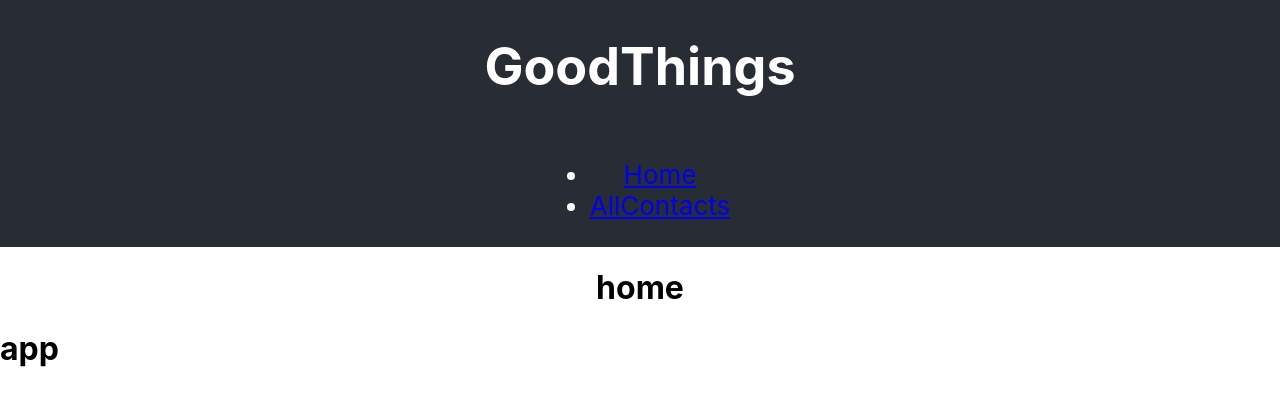
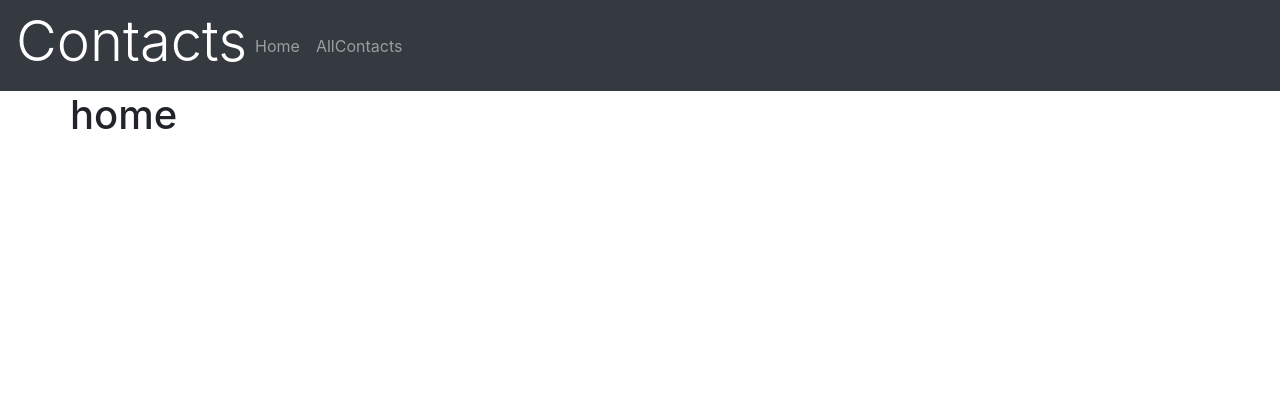
Before and after one commit to JeffACate/Inventory_Project, a React (Create React App) app in the folder src/client/app/: page / in a window 1280 px wide. Shown: the top 406 px of the page. Built offline with nearby package versions, Linux system fonts and the light colour scheme.

Commit message:
Bootstrap implemented. Navigation and routing styled.

```diff
--- a/src/client/app/package.json
+++ b/src/client/app/package.json
@@ -6,6 +6,7 @@
     "@testing-library/jest-dom": "^4.2.4",
     "@testing-library/react": "^9.5.0",
     "@testing-library/user-event": "^7.2.1",
+    "bootstrap": "^4.5.0",
     "concurrently": "^5.2.0",
     "react": "^16.13.1",
     "react-dom": "^16.13.1",
--- a/src/client/app/public/index.html
+++ b/src/client/app/public/index.html
@@ -1,10 +1,12 @@
 <!DOCTYPE html>
 <html lang="en">
   <head>
+    <link rel="stylesheet" href="https://stackpath.bootstrapcdn.com/bootstrap/4.5.0/css/bootstrap.min.css" integrity="sha384-9aIt2nRpC12Uk9gS9baDl411NQApFmC26EwAOH8WgZl5MYYxFfc+NcPb1dKGj7Sk" crossorigin="anonymous">
     <meta charset="utf-8" />
     <link rel="icon" href="%PUBLIC_URL%/favicon.ico" />
     <meta name="viewport" content="width=device-width, initial-scale=1" />
     <meta name="theme-color" content="#000000" />
+    <meta name="viewport" content="width=device-width, initial-scale=1, shrink-to-fit=no">
     <meta
       name="description"
       content="Web site created using create-react-app"
@@ -39,5 +41,9 @@
       To begin the development, run `npm start` or `yarn start`.
       To create a production bundle, use `npm run build` or `yarn build`.
     -->
+    <script src="https://code.jquery.com/jquery-3.5.1.slim.min.js" integrity="sha384-DfXdz2htPH0lsSSs5nCTpuj/zy4C+OGpamoFVy38MVBnE+IbbVYUew+OrCXaRkfj" crossorigin="anonymous"></script>
+    <script src="https://cdn.jsdelivr.net/npm/popper.js@1.16.0/dist/umd/popper.min.js" integrity="sha384-Q6E9RHvbIyZFJoft+2mJbHaEWldlvI9IOYy5n3zV9zzTtmI3UksdQRVvoxMfooAo" crossorigin="anonymous"></script>
+    <script src="https://stackpath.bootstrapcdn.com/bootstrap/4.5.0/js/bootstrap.min.js" integrity="sha384-OgVRvuATP1z7JjHLkuOU7Xw704+h835Lr+6QL9UvYjZE3Ipu6Tp75j7Bh/kR0JKI" crossorigin="anonymous"></script>
   </body>
+
 </html>
--- a/src/client/app/src/App.css
+++ b/src/client/app/src/App.css
@@ -1,31 +1,62 @@
-.App {
-  text-align: center;
+* {
+  margin: 0;
+  padding: 0;
 }
+
+.App-navBar {
+  background-color: rgb(11, 115, 119);
+  font-size: 1.125em;
+  border: .5em groove red;
+  height: 10vmax;
+  display: flex;
+  flex-direction: column;
+  justify-content: center;
+}
+
+/*
+  rgb (13, 160, 165);
+ */
+
+.App-navBar-title {
+  border: 2px groove white;
+  width: 33%;
+  flex-direction: column;
+  align-items: flex-start;
+  padding-left: 2em;
+
+}
+ .App-navBar-links ul{
+   border: 2em groovy black;
+   width: 33%;
+   flex-direction: column;
+   align-items: flex-start;
+}
+.App-navBar-links ul li{
+  border: dashed orange;
+  width: 20%;
+  padding: 0 1em;
+}
+
+.center {
+  display: flex;
+  flex-direction: column;
+  align-items: center;
+}
+.inline{
+  display:inline;
+}
+
+
+
+
+
+/*
+*   SPINNING LOGO
+*********************** *************************
 
 .App-logo {
   height: 40vmin;
   pointer-events: none;
-}
-
-@media (prefers-reduced-motion: no-preference) {
-  .App-logo {
-    animation: App-logo-spin infinite 20s linear;
-  }
-}
-
-.App-header {
-  background-color: #282c34;
-  min-height: 5vh;
-  display: flex;
-  flex-direction: column;
-  align-items: center;
-  justify-content: center;
-  font-size: calc(10px + 2vmin);
-  color: white;
-}
-
-.App-link {
-  color: #61dafb;
 }
 
 @keyframes App-logo-spin {
@@ -36,3 +67,11 @@
     transform: rotate(360deg);
   }
 }
+
+@media (prefers-reduced-motion: no-preference) {
+  .App-logo {
+    animation: App-logo-spin infinite 20s linear;
+  }
+}
+
+****************************************************/
--- a/src/client/app/src/App.js
+++ b/src/client/app/src/App.js
@@ -4,10 +4,7 @@ import './App.css';
 
 function App() {
   return (
-    <div>
       <NavBar />
-      <h1>app</h1>
-    </div>
   );
 }
 
--- a/src/client/app/src/components/AllContacts.js
+++ b/src/client/app/src/components/AllContacts.js
@@ -1,5 +1,5 @@
 import React, { useEffect, useState }  from 'react';
-// import NavBar from './NavBar';
+import Contact from '../models/Contact';
 
 export default function AllContacts() {
     const [contacts, getContacts] = useState(null);
@@ -20,19 +20,21 @@ export default function AllContacts() {
 
     }, []);
 
-    if(!contacts) return (
-        <div>
-            {/* <NavBar /> */}
+    if(contacts == null) {
+        return (
+        <>
             <h1>AllContacts.js rendered with NO Data!!</h1>
-        </div>
-    )
+        </>
+
+
+    )}else{
+
 
     return (
         <>
-        {/* <NavBar /> */}
         <div>
             <h1>"Hello World" from AllContacts.js</h1>
         </div>
         </>
-    )
+    )}
 }
--- a/src/client/app/src/components/Home.js
+++ b/src/client/app/src/components/Home.js
@@ -1,9 +1,9 @@
 import React from 'react';
-import NavBar from './NavBar';
 
 export default function Home() {
     return (
-        // <NavBar/>
-        <h1>home </h1>
+        <div className="row">
+            <h1>home </h1>
+        </div>
     );
 }
--- a/src/client/app/src/components/NavBar.js
+++ b/src/client/app/src/components/NavBar.js
@@ -1,5 +1,5 @@
 import React from "react";
-import { BrowserRouter, Link, Route } from "react-router-dom";
+import { BrowserRouter, Link, Route, Router } from "react-router-dom";
 import AllContacts from "./AllContacts";
 import Home from "./Home";
 
@@ -7,26 +7,71 @@ import Home from "./Home";
 
 export default function NavBar() {
     return (
-    <BrowserRouter>
-        <div className="App">
-          <header className="App-header">
-            <h1>GoodThings</h1>
-            <ul>
-              <li>
-                <Link to="/">Home</Link>
-              </li>
-              <li>
-                <Link to="/AllContacts">AllContacts</Link>
-              </li>
-            </ul>
-          </header>
-          <main>
-            <Route exact path="/">
-            </Route>
+      <>
+      <BrowserRouter>
+          <nav className="navbar navbar-expand-lg navbar-dark bg-dark">
+            <h2 className="nav-brand display-4 text-white">Contacts</h2>
+            <button className="navbar-toggler" type="button" data-toggle="collapse" data-target="#navbarSupportedContent" aria-controls="navbarSupportedContent" aria-expanded="false" aria-label="Toggle navigation">
+              <span className="navbar-toggler-icon"></span>
+            </button>
+            <div className="collapse navbar-collapse" id="navbarSupportedContent">
+              <ul className="nav navbar-nav center">
+                <li className="nav-item">
+                  <Link to="/" className="nav-link">Home<span className="sr-only">(current)</span></Link>
+                </li>
+                <li className="nav-item">
+                  <Link className="nav-link" to="/AllContacts">AllContacts</Link>
+                </li>
+                {/*<li className="nav-item dropdown">
+                  <a className="nav-link dropdown-toggle" href="#" id="navbarDropdown" role="button" data-toggle="dropdown" aria-haspopup="true" aria-expanded="false">
+                    Dropdown
+                  </a>
+                  <div className="dropdown-menu" aria-labelledby="navbarDropdown">
+                    <a className="dropdown-item" href="#">Action</a>
+                    <a className="dropdown-item" href="#">Another action</a>
+                    <div className="dropdown-divider"></div>
+                    <a className="dropdown-item" href="#">Something else here</a>
+                  </div>
+                </li>
+                <li className="nav-item">
+                  <a className="nav-link disabled" href="#" tabIndex="-1" aria-disabled="true">Disabled</a>
+                </li>*/}
+              </ul>
+              {/* <form className="form-inline my-2 my-lg-0">
+                <input className="form-control mr-sm-2" type="search" placeholder="Search" aria-label="Search"></input>
+                <button className="btn btn-outline-success my-2 my-sm-0" type="submit">Search</button>
+              </form> */}
+            </div>
+          </nav>
+          <main className="container">
               <Route path="/" component={Home} exact />
               <Route path="/AllContacts" component={AllContacts} />
+              {/* <Route path="/FindContact" component={FindContact} />
+              <Route path="/Contact" component={Contact} /> */}
           </main>
-        </div>
-      </BrowserRouter>
+        </BrowserRouter>
+        </>
     );
 }
+
+
+
+
+
+
+
+
+
+
+
+{/* // <ul className="nav">
+// <li className="nav-item">
+//   <Link to="/" className="nav-link">Home</Link>
+// </li>
+// <li className="nav-item">
+//   <Link to="/AllContacts" className="nav-link">AllContacts</Link>
+// </li>
+// <li className="nav-item">
+//   <Link to="/" className="nav-link">Search</Link>
+// </li>
+// </ul> */}
```
Also changed, not shown: 2 other files (tests, documents, lock files or other folders).
